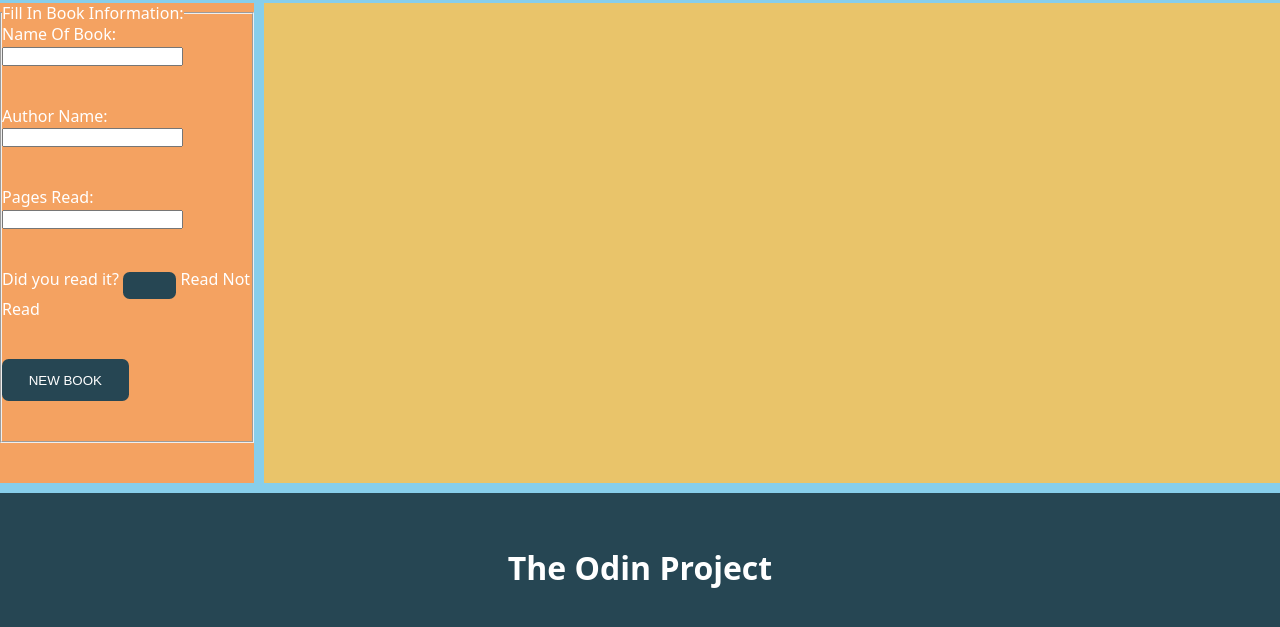
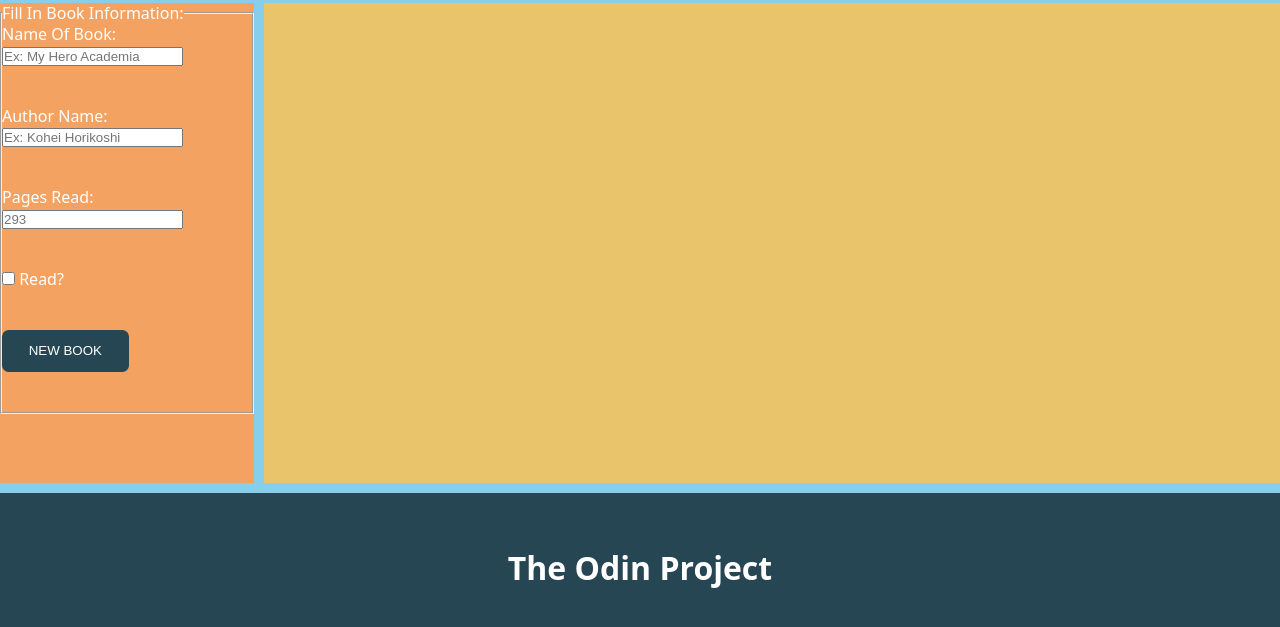
Before and after one commit to JimmyJimenez2400/Project-Library, a website: page index.html in a window 1280 px wide. Shown: the part 157-784 px from the top of the page. Drawn offline with Linux system fonts and the light colour scheme.

```diff
--- a/index.html
+++ b/index.html
@@ -27,22 +27,21 @@
                     <ul>
                         <li>
                             <label for="titleName">Name Of Book:</label>
-                            <input type="text" id="titleName" name="titleName" class="titleName">
+                            <input type="text" id="titleName" name="titleName" class="titleName"
+                                placeholder="Ex: My Hero Academia">
                         </li>
                         <li>
                             <label for="authorName">Author Name:</label>
-                            <input type="text" id="authorName" name="authorName" class="authorName">
+                            <input type="text" id="authorName" name="authorName" class="authorName"
+                                placeholder="Ex: Kohei Horikoshi">
                         </li>
                         <li>
                             <label for="pagesRead">Pages Read: </label>
-                            <input type="text" id="pagesRead" name="pagesRead" class="pagesRead">
+                            <input type="text" id="pagesRead" name="pagesRead" class="pagesRead" placeholder="293">
                         </li>
                         <li>
-                            <span id="statusReadOrNot">Did you read it?</span>
-                            <button type="button" aria-labelledby="statusReadOrNot" role="switch" aria-checked="false"
-                                class="StatusReadOrNot"></button>
-                            <span>Read</span>
-                            <span>Not Read</span>
+                            <input type="checkbox" id="checkStatus" class="toggle">
+                            <label for="checkStatus">Read?</label>
                         </li>
                         <li>
                             <button type="submit" class="submitBtn">NEW BOOK</button>
```
